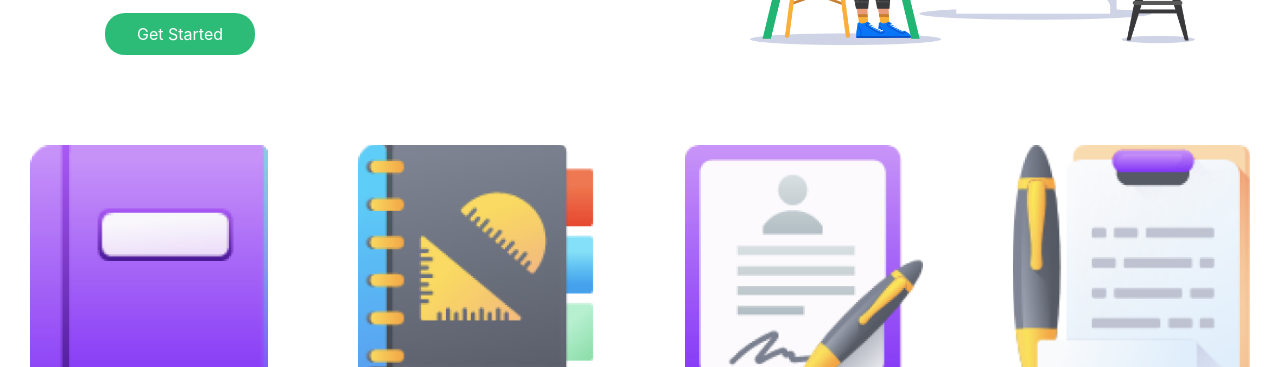
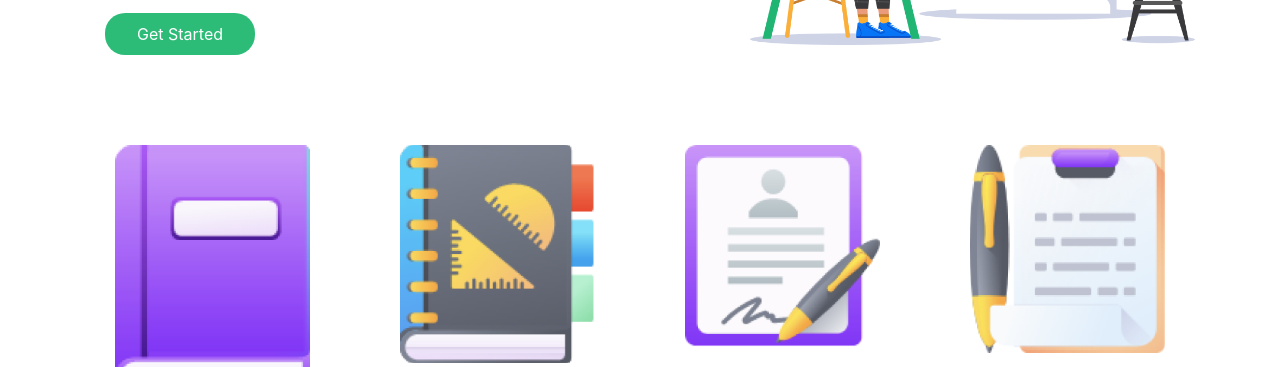
Before and after one commit to AyeshaWebHero/hero-school, a plain HTML site: page index.html in a window 1280 px wide. Shown: the part 433-800 px from the top of the page. Drawn offline with nearby package versions, Linux system fonts and the light colour scheme.

Commit message:
corrected the book section

```diff
--- a/index.html
+++ b/index.html
@@ -77,53 +77,54 @@
 </div>
 </section> <!-- banner ends -->
 
-<div class="row">
+<div class="container categories">
 
-  <div class="col-md-3 text-center">
-  <div class="cat-1">
-  <img src="images/ICON/book.png" class="w-100 h-75" alt="">
+
+    <div class="row row-cols-4">
+
+      <div class="col-3">
+        <div class="d-flex justify-content-between align-items-center
+        cat-1"><img src="images/ICON/book.png" class="img-fluid w-50 h-50" alt="">
         </div>
 
       <h5 class="cat-text" style="color:rgb(88, 31, 180);">1500+ Topics</h5>
-  <p class="learn-anything"><span class=""
-  style="color:rgba(70, 73, 72, 0.884); font-weight: 200; font-family: 'Poppins', sans-serif; padding-left: 20px;">
+      <p class="learn-anything"><span class="" style="color:rgba(70, 73, 72, 0.884); font-weight: 200; font-family: 'Poppins', sans-serif; padding-left: 20px;">
         Learn Anything</span></p>
       </div>
 
 
 
-  <div class="col-md-3 text-center">
-  <div class=" cat-2">
-  <img src="images/ICON/Students.png" class="w-100" alt="">
+     <div class="col-3">
+      <div class="d-flex justify-content-between align-items-center cat-2">
+        <img src="images/ICON/Students.png" class="img-fluid w-50" alt="">
       </div>
 
         <h5 class="cat-text" style="color:rgb(88, 31, 180);">1800+ Students</h5>
-  <p class="learn-anything"><span class=""
-  style="color:rgba(70, 73, 72, 0.884); font-weight: 200; font-family: 'Poppins', sans-serif; padding-left: 20px;">
+        <p class="learn-anything"><span class="" style="color:rgba(70, 73, 72, 0.884); font-weight: 200; font-family: 'Poppins', sans-serif; padding-left: 20px;">
           Learn Anything</span></p>
         </div>
 
 
-  <div class="col-md-3 text-center">
-  <div class=" cat-3">
-  <img src="images/ICON/Student.png" class="w-100" alt="">
+      <div class="col-3">
+        <div class="d-flex justify-content-between align-items-center cat-3">
+          <img src="images/ICON/Student.png" class="img-fluid w-50" alt="">
         </div>
 
         <h5 class="cat-text" style="color:rgb(88, 31, 180);">9K+ Test-Token</h5>
-  <p class="learn-anything"><span class=""
-  style="color:rgba(70, 73, 72, 0.884); font-weight: 200; font-family: 'Poppins', sans-serif; padding-left: 20px;">
+        <p class="learn-anything"><span class="" style="color:rgba(70, 73, 72, 0.884); font-weight: 200; font-family: 'Poppins', sans-serif; padding-left: 20px;">
           Learn Anything</span></p>
       </div>
 
-  <div class="col-md-3 text-center">
-  <div class=" cat-4">
-  <img src="images/ICON/Test.png" class="w-100" alt="">
+      <div class="col-3">
+        <div class="d-flex justify-content-between align-items-center cat-4">
+          <img src="images/ICON/Test.png" class="img-fluid w-50 h-50" alt="">
         </div>
 
         <h5 class="cat-text" style="color:rgb(88, 31, 180);">2000+ Student</h5>
-  <p class="learn-anything"><span class=""
-  style="color:rgba(70, 73, 72, 0.884); font-weight: 200; font-family: 'Poppins', sans-serif; padding-left: 20px;">
+        <p class="learn-anything"><span class="" style="color:rgba(70, 73, 72, 0.884); font-weight: 200; font-family: 'Poppins', sans-serif; padding-left: 20px;">
           Learn Anything</span></p>
+        </div>
+
     </div>
 
 </div>
--- a/style.css
+++ b/style.css
@@ -19,9 +19,9 @@ body{
     margin-left: 10px;
 }
 
-/* .w-100 {
+.w-100 {
     width: 50%!important;
-} */
+}  /* logor width*/
 
 img{vertical-align: middle;}
 
@@ -62,16 +62,16 @@ h1{
 
 }
 
-/* .w-50{
+.w-50{
     width: 150%!important;
-    height: 50%;
+    /* height: 50%; */
 
 }
 
 .col-3{
     margin: 0 auto;
     height: 100px;
-} */
+}
 
 h5{
     /* margin-right: 10px;
```
Lines whose indentation alone changed are shown as unchanged.
